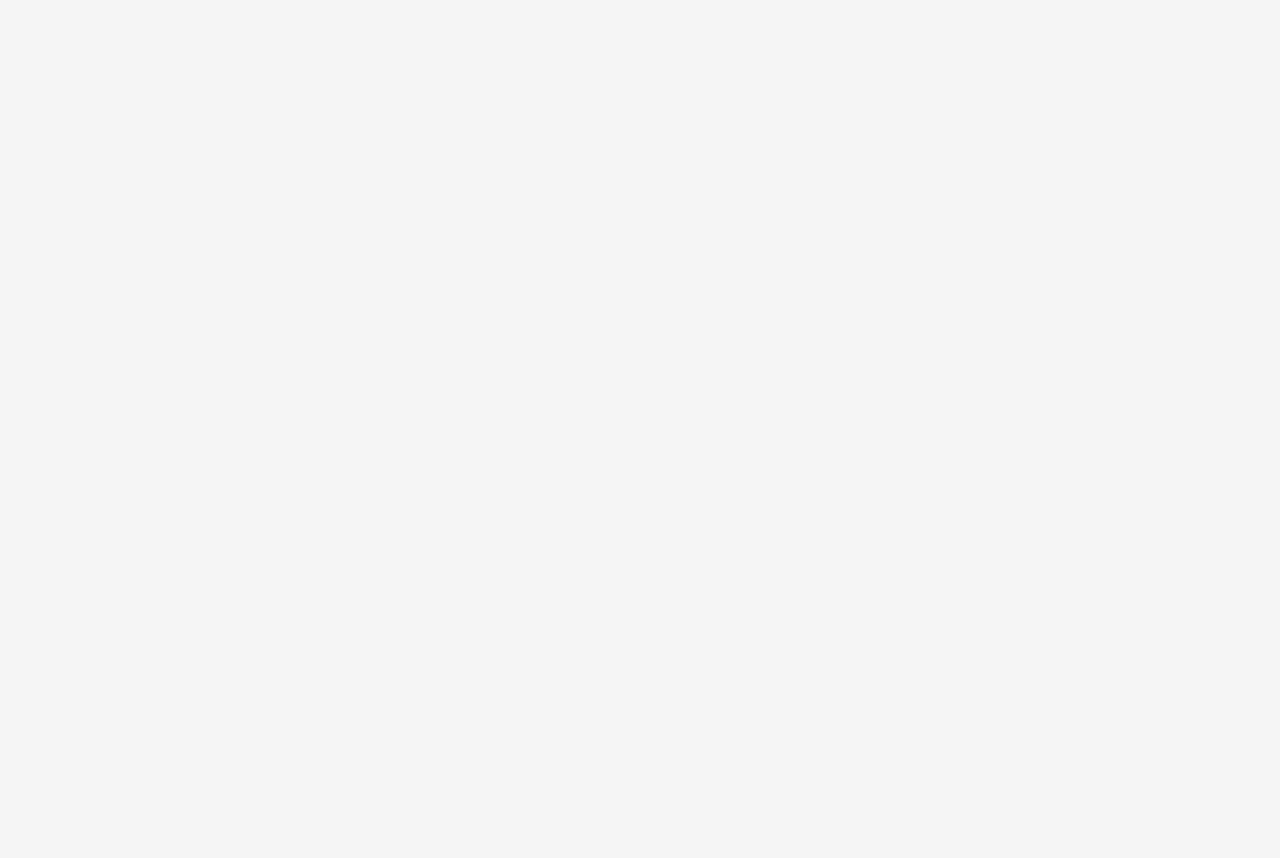
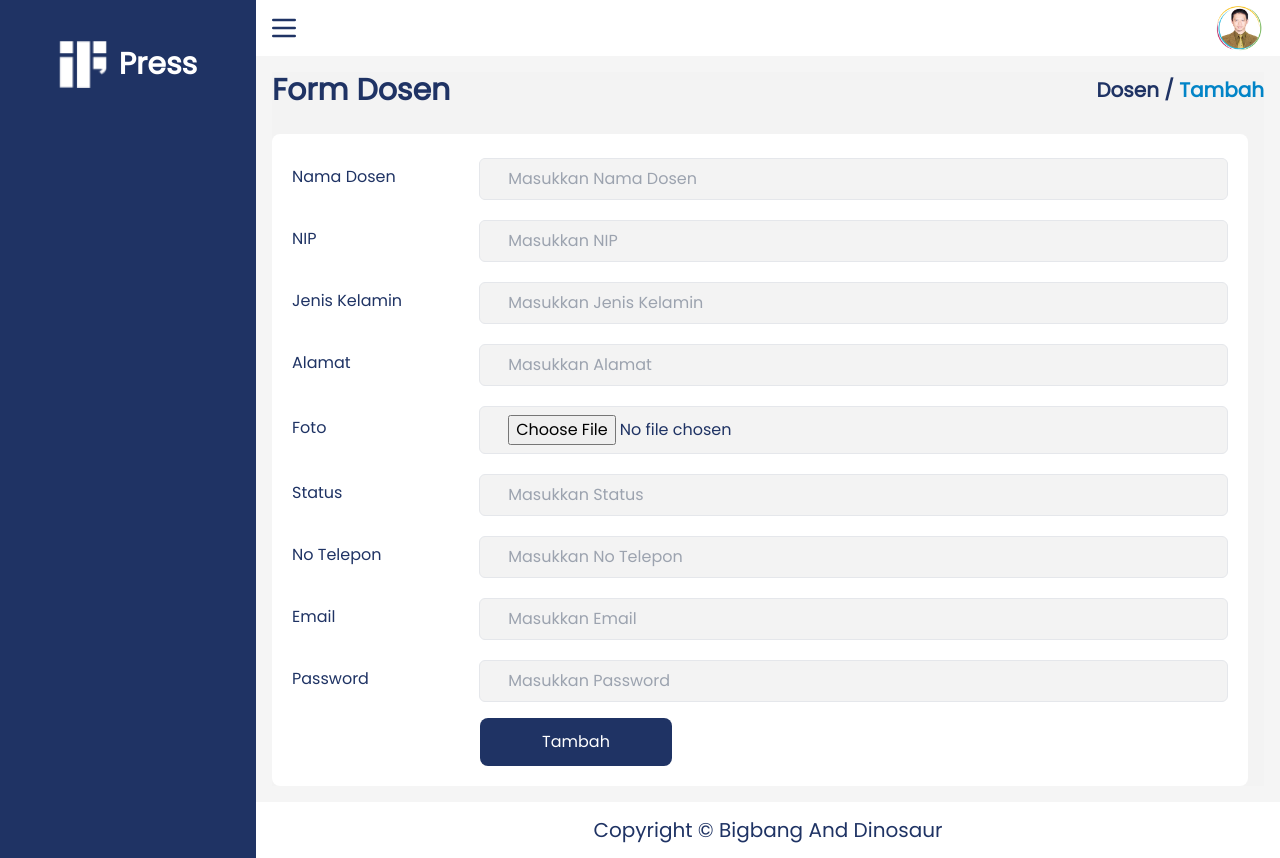
Before and after one commit to alvit007/Massive-BigbangandDinosaur-WEB-B, a React (Create React App) app: page /dosen/ubah-dosen/1 in a window 1280 px wide. Before the commit this address had no page. Before the commit the page ends 800 px from the top, so only its background shows below. Built offline with nearby package versions, Linux system fonts and the light colour scheme.

Commit message:
fe ubah dosen

```diff
--- a/src/App.js
+++ b/src/App.js
@@ -25,6 +25,7 @@ import EditProfile from './pages/Pofile/EditProfile.jsx';
 import GantiPassword from './pages/Pofile/GantiPassword.jsx';
 import Help from './pages/Help/Help.jsx';
 import MahasiswaUbah from './pages/Mahasiswa/MahasiswaUbah.jsx';
+import DosenUbah from './pages/Dosen/DosenUbah.jsx';
 
 function App() {
   return (
@@ -44,6 +45,7 @@ function App() {
           <Route path='/mahasiswa/ubah-mahasiswa/:id_mahasiswa' element={<MahasiswaUbah/>}></Route>
           <Route path="/dosen" element={<Dosen />} />
           <Route path='/dosen/tambah-dosen' element={<DosenTambah />}></Route>
+          <Route path='/dosen/ubah-dosen/:id_dosen' element={<DosenUbah />}></Route>
           <Route path='/presensi' element={<Presensi />} />
           <Route path='/presensi/mulai-presensi/:id_jadwal' element={<MulaiPresensi/>}></Route>
           <Route path='/presensi/rekap-presensi/:id_jadwal' element={<RekapPresensi/>}></Route>
--- a/src/pages/Dosen/Dosen.jsx
+++ b/src/pages/Dosen/Dosen.jsx
@@ -1,6 +1,6 @@
 import React, { useState, useEffect } from "react";
 import { Link } from "react-router-dom";
-import { Trash2 } from "lucide-react";
+import { Trash2, Pencil } from "lucide-react";
 import Layout from "../Layout";
 import axios from "axios";
 
@@ -71,7 +71,13 @@ function Dosen() {
                     <td className="border p-2 ">{Dosen.nip}</td>
                     <td className="border p-2">{Dosen.nama_dosen}</td>
                     <td className="border p-2 text-center">{Dosen.status}</td>
-                    <td className="border p-2 text-center">
+                    <td className="border p-2 text-center flex justify-between">
+                      <Link to={`ubah-dosen/${Dosen.id_dosen}`}
+                        className="color"
+                      >
+                        <Pencil stroke="#26A1F4" />
+                      </Link>
+
                       <button
                         className="color"
                         onClick={() => handleDeleteDosen(index)}
--- /dev/null
+++ b/src/pages/Dosen/DosenUbah.jsx
@@ -0,0 +1,143 @@
+import React from "react";
+import Layout from "../Layout";
+
+function DosenUbah() {
+  return (
+    <Layout>
+      <div className="flex flex-col  w-full bg-background">
+        <div className=" flex flex-row justify-between mb-[26px]">
+          <h1 className="text-3xl font-semibold text-primary">
+            Form Dosen
+          </h1>
+          <h2 className="self-center">
+            <span className="text-primary text-xl font-semibold">
+              Dosen /{" "}
+            </span>
+            <span className="text-sky-600 text-xl font-semibold ">Tambah</span>
+          </h2>
+        </div>
+        <div className="container w-[976px] h-full rounded-lg overflow-hidden bg-white p-5">
+          <form action="">
+            <div className="mb-4 flex flex-row justify-between">
+              <label className="font-medium text-primary text-1xl flex items-center w-44">
+                Nama Dosen
+              </label>
+              <input
+                type="text"
+                name="namaMahasiswa"
+                className="mt-1 p-2 w-4/5 border rounded-md pl-7 text-primary bg-background"
+                placeholder="Masukkan Nama Dosen"
+              />
+            </div>
+
+            <div className="mb-4 flex flex-row justify-between">
+              <label className="font-medium text-primary text-1xl flex items-center w-44">
+                NIP
+              </label>
+              <input
+                type="text"
+                name="npm"
+                className="mt-1 p-2 w-4/5 border rounded-md pl-7 text-primary bg-background"
+                placeholder="Masukkan NIP"
+              />
+            </div>
+
+            <div className="mb-4 flex flex-row justify-between">
+              <label className="font-medium text-primary text-1xl flex items-center w-44">
+                Jenis Kelamin
+              </label>
+              <input
+                type="text"
+                name="jenisKelamin"
+                className="mt-1 p-2 w-4/5 border rounded-md pl-7 text-primary bg-background"
+                placeholder="Masukkan Jenis Kelamin"
+              />
+            </div>
+
+            <div className="mb-4 flex flex-row justify-between">
+              <label className="font-medium text-primary text-1xl flex items-center w-44">
+                Alamat
+              </label>
+              <input
+                type="text"
+                name="alamat"
+                className="mt-1 p-2 w-4/5 border rounded-md pl-7 text-primary bg-background"
+                placeholder="Masukkan Alamat"
+              />
+            </div>
+
+            <div className="mb-4 flex flex-row justify-between">
+              <label className="font-medium text-primary text-1xl flex items-center w-44">
+                Foto
+              </label>
+              <input
+                type="file"
+                name="foto"
+                className="mt-1 p-2 w-4/5 border rounded-md pl-7 text-primary bg-background"
+                placeholder="Pilih Foto"
+              />
+            </div>
+
+            <div className="mb-4 flex flex-row justify-between">
+              <label className="font-medium text-primary text-1xl flex items-center w-44">
+                Status
+              </label>
+              <input
+                type="text"
+                name="status"
+                className="mt-1 p-2 w-4/5 border rounded-md pl-7 text-primary bg-background"
+                placeholder="Masukkan Status"
+              />
+            </div>
+
+            <div className="mb-4 flex flex-row justify-between">
+              <label className="font-medium text-primary text-1xl flex items-center w-44">
+                No Telepon
+              </label>
+              <input
+                type="text"
+                name="noTelepon"
+                className="mt-1 p-2 w-4/5 border rounded-md pl-7 text-primary bg-background"
+                placeholder="Masukkan No Telepon"
+              />
+            </div>
+
+            <div className="mb-4 flex flex-row justify-between">
+              <label className="font-medium text-primary text-1xl flex items-center w-44">
+                Email
+              </label>
+              <input
+                type="text"
+                name="email"
+                className="mt-1 p-2 w-4/5 border rounded-md pl-7 text-primary bg-background"
+                placeholder="Masukkan Email"
+              />
+            </div>
+
+            <div className="mb-4 flex flex-row justify-between">
+              <label className="font-medium text-primary text-1xl flex items-center w-44">
+                Password
+              </label>
+              <input
+                type="password"
+                name="password"
+                className="mt-1 p-2 w-4/5 border rounded-md pl-7 text-primary bg-background"
+                placeholder="Masukkan Password"
+              />
+            </div>
+
+
+            <button
+              type="submit"
+              className="bg-primary text-white mx-[188px] p-2 rounded-lg hover:bg-primary-dark w-48 h-12"
+            >
+              Tambah
+            </button>
+          </form>
+        </div>
+      </div>
+    </Layout>
+  );
+}
+
+export default DosenUbah;
```
